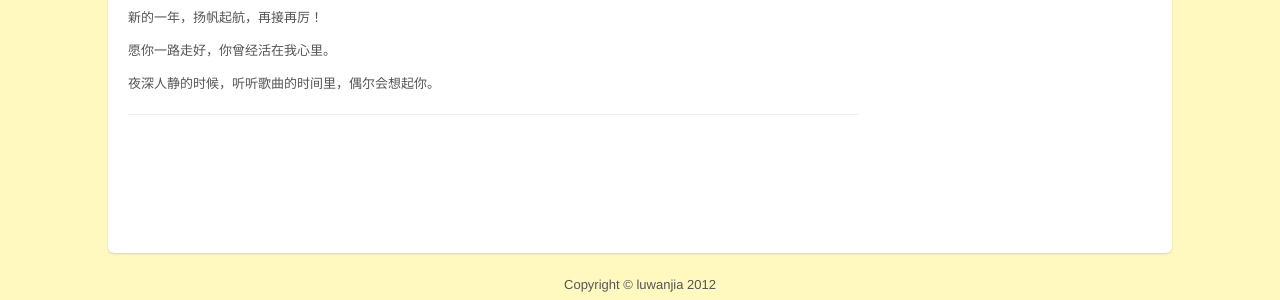
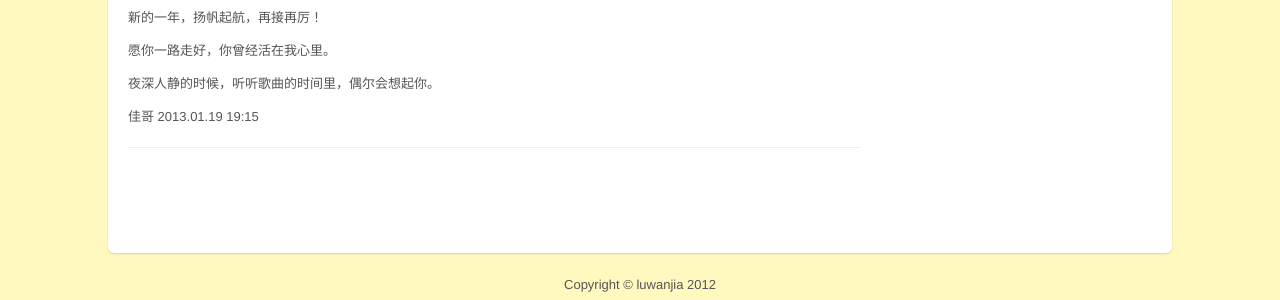
Before and after one commit to luwanlili/luwanlili.github.com, a Jekyll site: the page built from _posts/2013-01-19-新的开始.html, in a window 1280 px wide. Shown: the part 387-687 px from the top of the page. Built offline with Jekyll 4.4.1, drawn with Linux system fonts in a browser that asks for light colours.

Commit message:
modify a post

```diff
--- a/_posts/2013-01-19-新的开始.html
+++ b/_posts/2013-01-19-新的开始.html
@@ -19,6 +19,8 @@ title: 新的开始
 		<p>愿你一路走好，你曾经活在我心里。</p>
 		<p>夜深人静的时候，听听歌曲的时间里，偶尔会想起你。</p>
 
+		<p>佳哥  2013.01.19  19:15</p>
+
 	</div>
 	<hr>
 </div>
```
